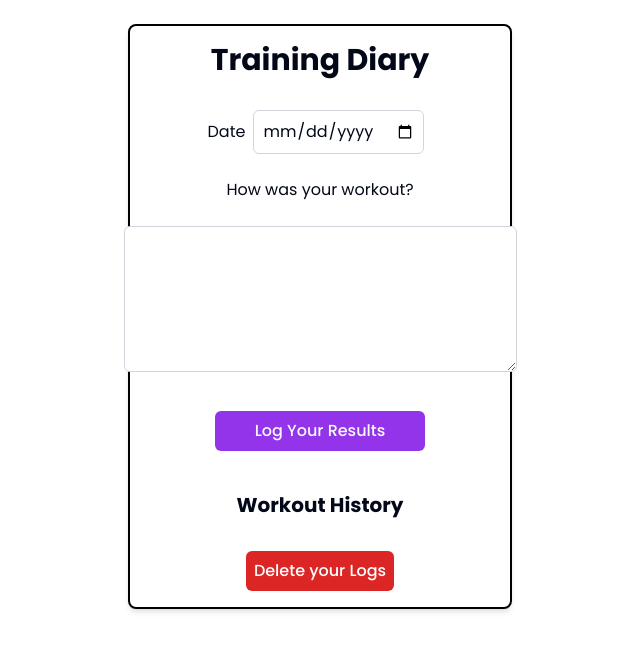
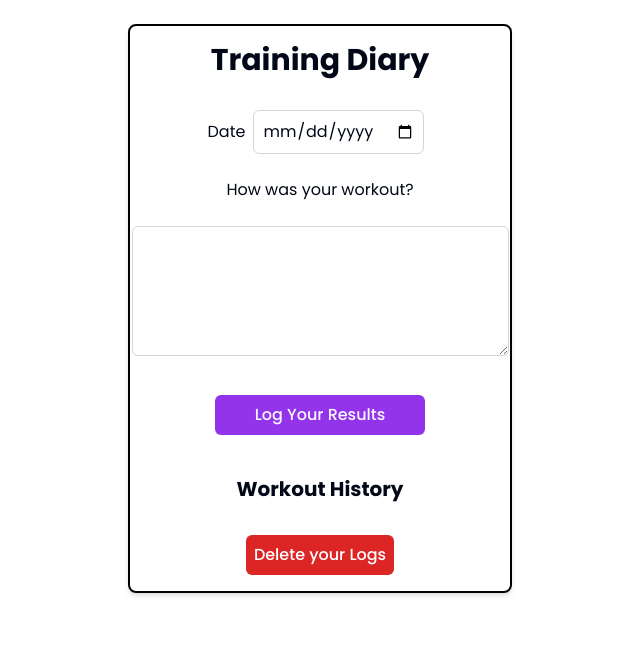
Before and after one commit to TrentFleet/MovePro, a Next.js app: page /Workout/workoutlog in a window 1280 px wide. Shown: the top 650 px of the page, without its empty margins (320-960 px from the left). Built offline with nearby package versions, Linux system fonts and the light colour scheme.

Commit message:
big big push

```diff
--- a/app/MyApi/page.tsx
+++ b/app/MyApi/page.tsx
@@ -48,9 +48,9 @@ const MyApiPage: React.FC = () => {
         />
       </div>
       {exercises.length > 0 && (
-  <ul className="grid grid-cols-1 justify-center sm:grid-cols-2 md:grid-cols-3 gap-8">
+  <ul className="grid grid-cols-1 mx-auto px-auto justify-center sm:grid-cols-1 md:grid-cols-1 gap-8">
     {exercises.slice(0, 3).map((exercise) => (
-      <li key={exercise.id} className="bg-white rounded-lg overflow-hidden shadow-md p-6">
+      <li key={exercise.id} className="bg-white rounded-lg shadow-md p-6">
         <strong>{exercise.name}</strong>
         <p>Body Part: {exercise.bodyPart}</p>
         <p>Target: {exercise.target}</p>
--- a/app/Workout/workoutlog/page.tsx
+++ b/app/Workout/workoutlog/page.tsx
@@ -70,7 +70,7 @@ export default function WorkoutLog() {
             <textarea
               value={logText}
               onChange={(e) => setLogText(e.target.value)}
-              className="m-6 p-12 border border-gray-300 rounded-md focus:outline-none focus:border-blue-600"
+              className="m-6 p-10 border border-gray-300 rounded-md focus:outline-none focus:border-blue-600"
             ></textarea>
           </label>
           <div className="flex flex-col gap-4 font-semibold text-md justify-center">
```
